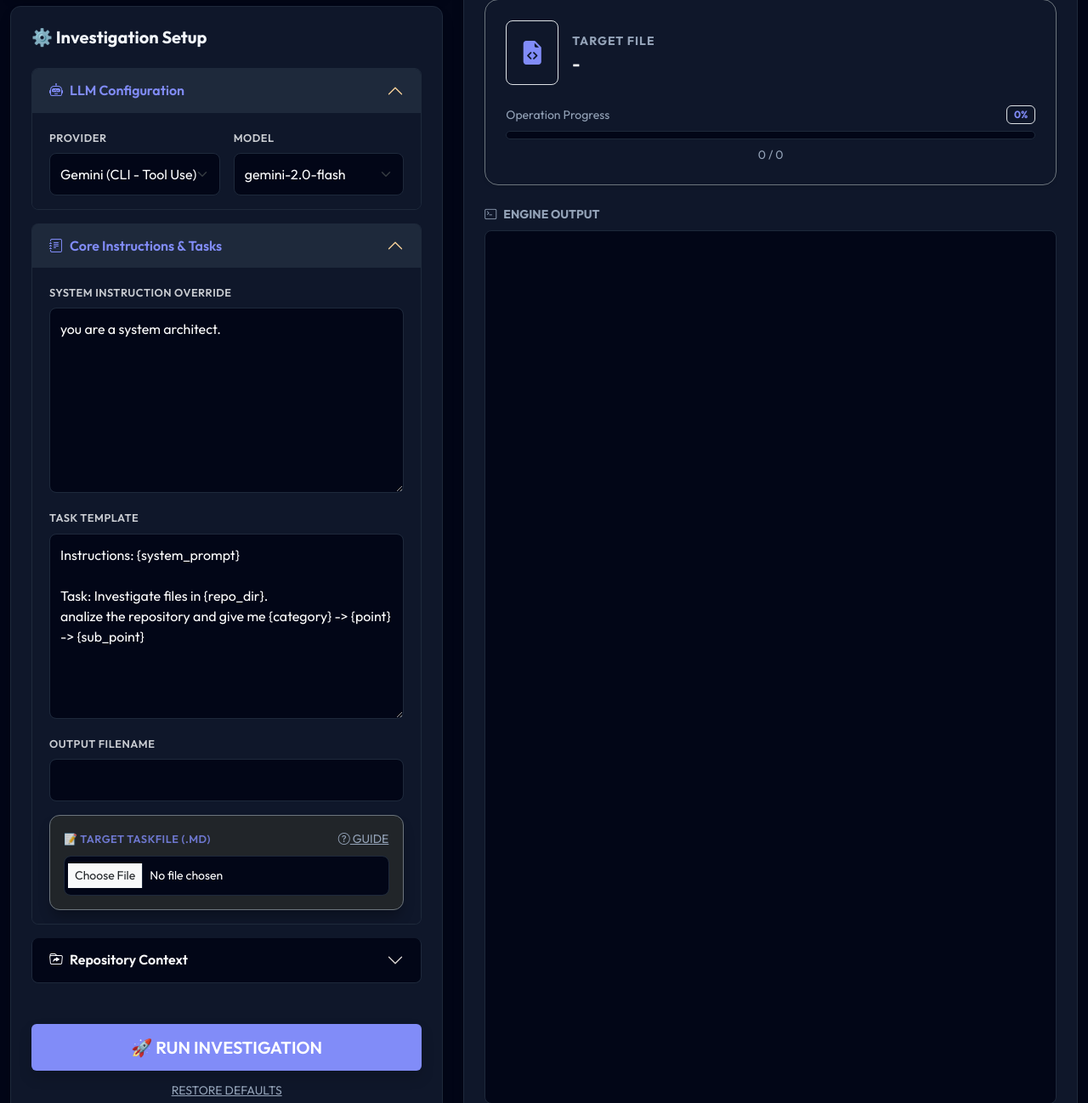
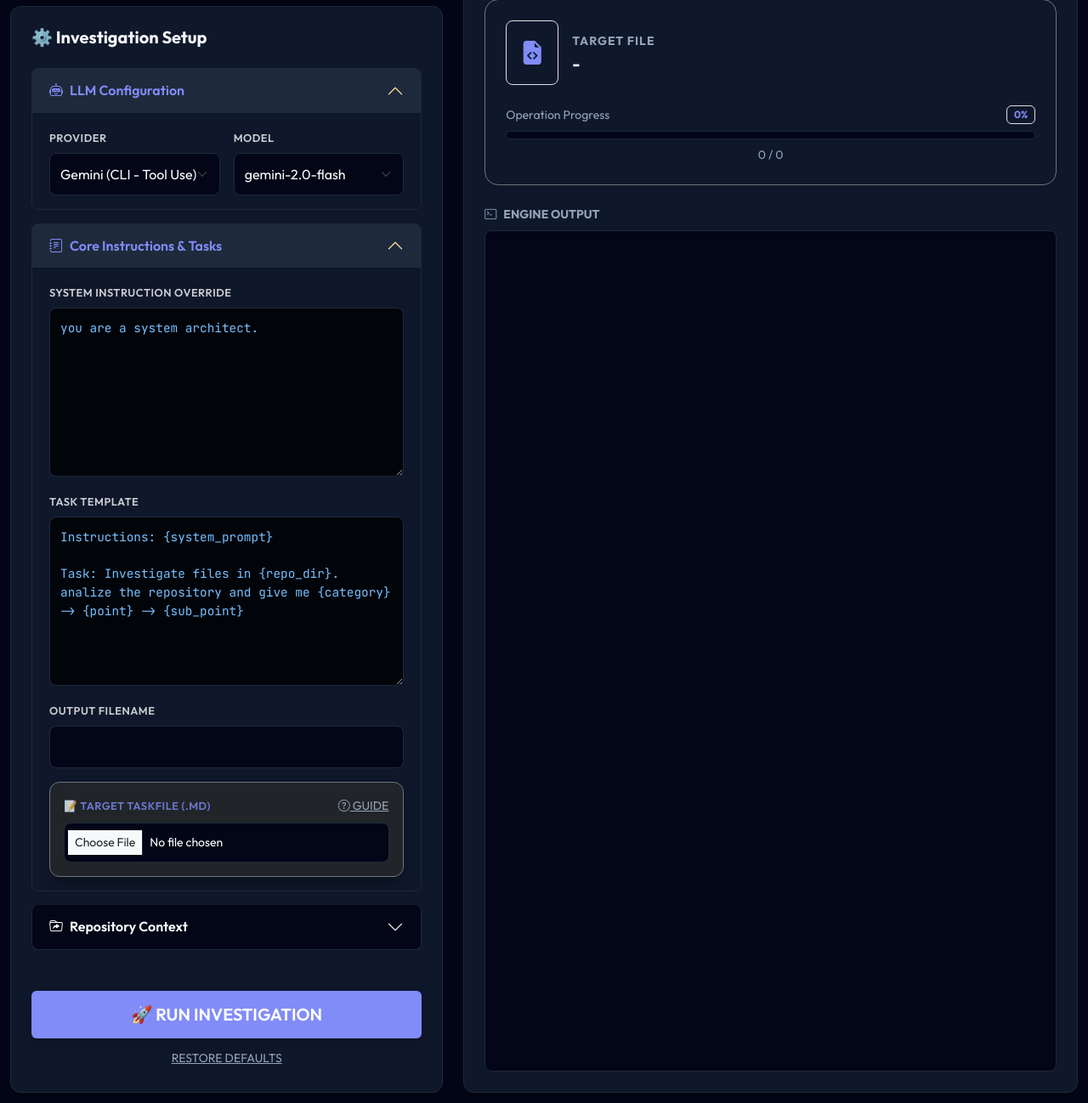
Before and after one commit to leandrofus/askRepo, a Flask app: page / in a window 1280 px wide. Shown: the part 98-1396 px from the top of the page at 85% size. Run offline with Flask 3, Linux system fonts and the light colour scheme; data that the repository does not hold is empty; parts of the project's set-up code (start-up, migrations or seed data) failed here and were passed over; some libraries are stand-ins or nearby versions.

Commit message:
feat: improve settings persistence and add code-editor styling for prompts

```diff
--- a/templates/index.html
+++ b/templates/index.html
@@ -29,6 +29,8 @@
         label { color: var(--text-main) !important; font-weight: 600; margin-bottom: 0.5rem; font-size: 0.8rem; text-transform: uppercase; letter-spacing: 0.5px; opacity: 0.8; }
         .form-control, .form-select { background-color: #020617; border: 1px solid var(--border); color: #ffffff !important; border-radius: 8px; padding: 0.75rem; }
         .form-control:focus, .form-select:focus { background-color: #020617; border-color: var(--accent); box-shadow: 0 0 0 0.25rem rgba(129, 140, 248, 0.15); }
+        .code-editor { font-family: 'JetBrains Mono', monospace; font-size: 0.9rem; background-color: #010409 !important; color: #79c0ff !important; line-height: 1.5; }
+        .code-editor::placeholder { color: #484f58; }
         .text-accent { color: var(--accent) !important; }
         .text-dim { color: var(--text-dim) !important; }
         .text-light-main { color: #f1f5f9 !important; }
@@ -163,11 +165,11 @@
                                     <div id="batchCore">
                                         <div class="mb-3">
                                             <label class="form-label">System Instruction Override</label>
-                                            <textarea id="systemPrompt" class="form-control" rows="8">{{ default_system_prompt }}</textarea>
+                                            <textarea id="systemPrompt" class="form-control code-editor" rows="8">{{ default_system_prompt }}</textarea>
                                         </div>
                                         <div class="mb-3">
                                             <label class="form-label">Task Template</label>
-                                            <textarea id="taskTemplate" class="form-control" rows="8">{{ default_task_template }}</textarea>
+                                            <textarea id="taskTemplate" class="form-control code-editor" rows="8">{{ default_task_template }}</textarea>
                                         </div>
                                         <div class="row mb-3">
                                             <div class="col-12">
@@ -186,7 +188,7 @@
                                     <div id="kbPrompts" class="d-none">
                                         <div class="mb-3">
                                             <label class="form-label">KB System Prompt</label>
-                                            <textarea id="kbSystemPrompt" class="form-control" rows="8">{{ default_system_prompt }}</textarea>
+                                            <textarea id="kbSystemPrompt" class="form-control code-editor" rows="8">{{ default_system_prompt }}</textarea>
                                         </div>
                                         <div class="mb-3">
                                             <label class="form-label">Natural Language Question</label>
@@ -196,7 +198,7 @@
                                     <div id="chatPrompts" class="d-none">
                                         <div class="mb-3">
                                             <label class="form-label">Chat Persona</label>
-                                            <textarea id="chatSystemPrompt" class="form-control" rows="8">Act as a senior software architect. Provide deep technical analysis.</textarea>
+                                            <textarea id="chatSystemPrompt" class="form-control code-editor" rows="8">Act as a senior software architect. Provide deep technical analysis.</textarea>
                                         </div>
                                     </div>
                                 </div>
@@ -365,12 +367,26 @@
             localStorage.setItem('askrepo_premium_v3', JSON.stringify(state));
         }
 
-        function loadState() {
+        async function loadState() {
             const saved = localStorage.getItem('askrepo_premium_v3');
             if (saved) {
                 const s = JSON.parse(saved);
-                Object.keys(s).forEach(k => { const el = document.getElementById(k); if (el && s[k]) el.value = s[k]; });
-                updateProviderHint();
+                // Load provider first
+                if (s.provider) document.getElementById('provider').value = s.provider;
+
+                // Wait for models to load then set model
+                await updateProviderHint();
+                if (s.model) document.getElementById('model').value = s.model;
+
+                // Load the rest
+                Object.keys(s).forEach(k => {
+                    if (k !== 'provider' && k !== 'model') {
+                        const el = document.getElementById(k);
+                        if (el && s[k]) el.value = s[k];
+                    }
+                });
+            } else {
+                await updateProviderHint();
             }
         }
 
@@ -685,7 +701,11 @@
             if (currentMode === 'chat' && data.chat_history.length > chatBox.children.length) { chatBox.innerHTML = ''; data.chat_history.forEach(m => appendMessage(m.role === 'assistant' ? 'assistant' : 'user', m.text)); }
         }
 
-        document.addEventListener('DOMContentLoaded', () => { loadState(); switchMode(window.location.hash.replace('#', '') || 'batch', false); updateProviderHint(); setInterval(updateStatus, 1000); });
+        document.addEventListener('DOMContentLoaded', async () => {
+            await loadState();
+            switchMode(window.location.hash.replace('#', '') || 'batch', false);
+            setInterval(updateStatus, 1000);
+        });
         ['systemPrompt', 'taskTemplate', 'kbSystemPrompt', 'chatSystemPrompt', 'repoDir', 'kbDir', 'chatRepo', 'outputFile', 'gitUrl', 'gitBranch'].forEach(id => document.getElementById(id)?.addEventListener('change', saveState));
     </script>
 </body>
```
